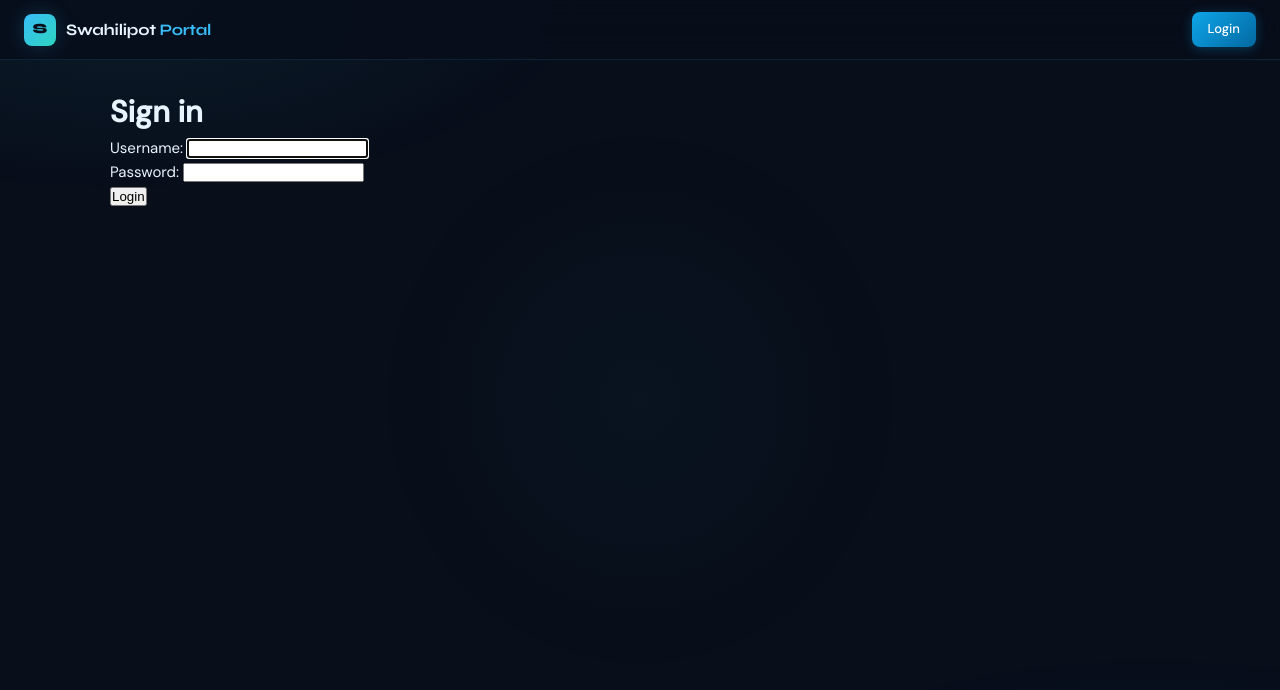
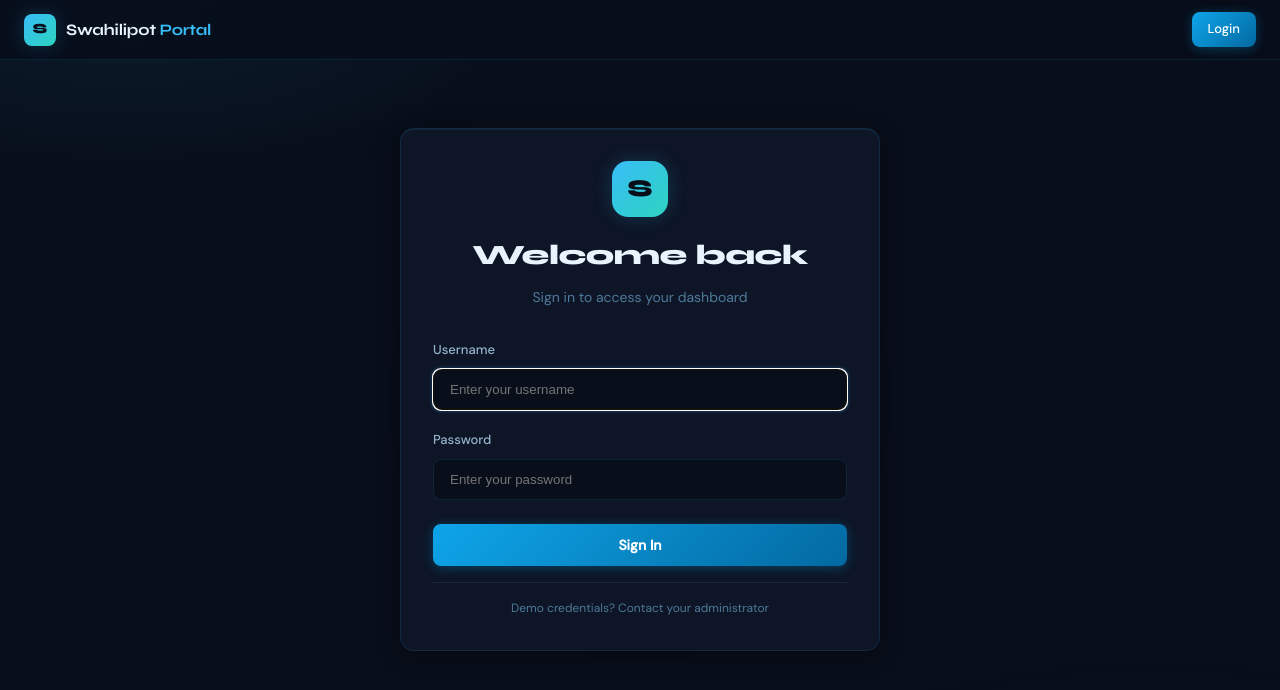
Before and after one commit to twstedparadise/ngo-portal, a Django app: page /accounts/login/ in a window 1280 px wide. Shown: the top 690 px of the page. Run offline with Django 5.2, Linux system fonts and the light colour scheme.

Commit message:
description

```diff
--- a/templates/registration/login.html
+++ b/templates/registration/login.html
@@ -1,19 +1,106 @@
 {% extends "base.html" %}
-{% block title %}Login · NGO Portal{% endblock %}
+{% load static %}
+
+{% block title %}Login | Swahilipot Portal{% endblock %}
 
 {% block content %}
-  <div class="row justify-content-center">
-    <div class="col-md-5">
-      <div class="card shadow-sm">
-        <div class="card-body">
-          <h1 class="h4 mb-3">Sign in</h1>
-          <form method="post">
-            {% csrf_token %}
-            {{ form.as_p }}
-            <button class="btn btn-primary w-100" type="submit">Login</button>
-          </form>
+<div class="sp-fade-in" style="max-width: 480px; margin: 40px auto;">
+  <!-- Card Container -->
+  <div class="sp-card" style="padding: 32px;">
+    <!-- Header -->
+    <div style="text-align: center; margin-bottom: 32px;">
+      <div style="width: 56px; height: 56px; background: linear-gradient(135deg, var(--sp-blue), var(--sp-teal)); border-radius: 16px; display: flex; align-items: center; justify-content: center; margin: 0 auto 16px; font-family: 'Syne', sans-serif; font-weight: 800; font-size: 24px; color: var(--bg-base); box-shadow: var(--glow-blue);">
+        S
+      </div>
+      <h1 class="sp-page-title" style="font-size: 28px; margin-bottom: 8px;">Welcome back</h1>
+      <p style="color: var(--text-muted); font-size: 14px;">Sign in to access your dashboard</p>
+    </div>
+
+    <!-- Login Form -->
+    <form method="post" action="{% url 'login' %}">
+      {% csrf_token %}
+
+      <!-- Username Field -->
+      <div style="margin-bottom: 20px;">
+        <label for="id_username" style="display: block; margin-bottom: 8px; color: var(--text-secondary); font-weight: 500; font-size: 13px;">Username</label>
+        <input type="text"
+               name="username"
+               id="id_username"
+               class="form-control"
+               placeholder="Enter your username"
+               style="width: 100%; background: var(--bg-base); border: 1px solid var(--border); border-radius: var(--radius-sm); padding: 12px 16px; color: var(--text-primary); transition: var(--transition);"
+               autofocus
+               required>
+        {% if form.username.errors %}
+          <div style="color: var(--danger); font-size: 12px; margin-top: 6px;">{{ form.username.errors }}</div>
+        {% endif %}
+      </div>
+
+      <!-- Password Field -->
+      <div style="margin-bottom: 24px;">
+        <label for="id_password" style="display: block; margin-bottom: 8px; color: var(--text-secondary); font-weight: 500; font-size: 13px;">Password</label>
+        <input type="password"
+               name="password"
+               id="id_password"
+               class="form-control"
+               placeholder="Enter your password"
+               style="width: 100%; background: var(--bg-base); border: 1px solid var(--border); border-radius: var(--radius-sm); padding: 12px 16px; color: var(--text-primary); transition: var(--transition);"
+               required>
+        {% if form.password.errors %}
+          <div style="color: var(--danger); font-size: 12px; margin-top: 6px;">{{ form.password.errors }}</div>
+        {% endif %}
+      </div>
+
+      <!-- Non-field errors -->
+      {% if form.non_field_errors %}
+        <div class="sp-alert sp-alert-danger" style="margin-bottom: 20px;">
+          {{ form.non_field_errors }}
         </div>
+      {% endif %}
+
+      <!-- Hidden redirect next parameter -->
+      <input type="hidden" name="next" value="{{ next }}">
+
+      <!-- Submit Button -->
+      <button type="submit" class="btn-sp btn-sp-primary btn-w-full" style="padding: 12px; font-size: 14px; font-weight: 600; margin-bottom: 16px;">
+        Sign In
+      </button>
+
+      <!-- Help Text -->
+      <div style="text-align: center; padding-top: 16px; border-top: 1px solid var(--border);">
+        <p style="color: var(--text-muted); font-size: 12px;">
+          Demo credentials? Contact your administrator
+        </p>
       </div>
+    </form>
+  </div>
+
+  <!-- Optional: Debug info (remove in production) -->
+  {% if debug %}
+  <div class="sp-card" style="margin-top: 20px; background: var(--bg-card-2);">
+    <div class="sp-card-title" style="margin-bottom: 8px;">Development Info</div>
+    <div class="sp-list-item" style="border-bottom: none;">
+      <span class="sp-list-name">Default admin:</span>
+      <span class="sp-badge sp-badge-muted">admin / admin123</span>
     </div>
   </div>
+  {% endif %}
+</div>
 {% endblock %}
+
+{% block scripts %}
+<script>
+  // Add focus styling
+  const inputs = document.querySelectorAll('input.form-control');
+  inputs.forEach(input => {
+    input.addEventListener('focus', function() {
+      this.style.borderColor = 'var(--sp-blue)';
+      this.style.boxShadow = '0 0 0 3px rgba(56, 189, 248, 0.1)';
+    });
+    input.addEventListener('blur', function() {
+      this.style.borderColor = 'var(--border)';
+      this.style.boxShadow = 'none';
+    });
+  });
+</script>
+{% endblock %}
```
